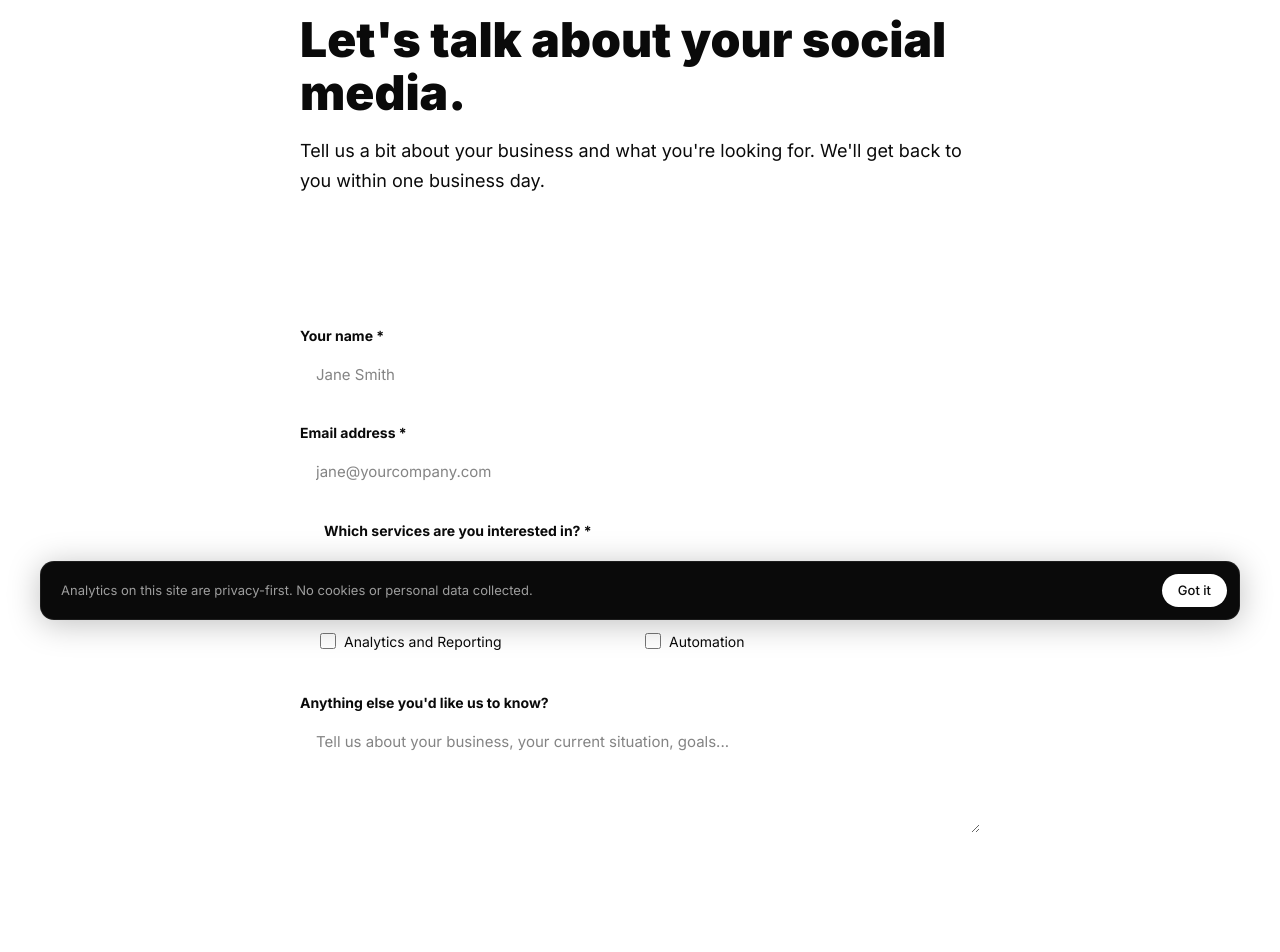
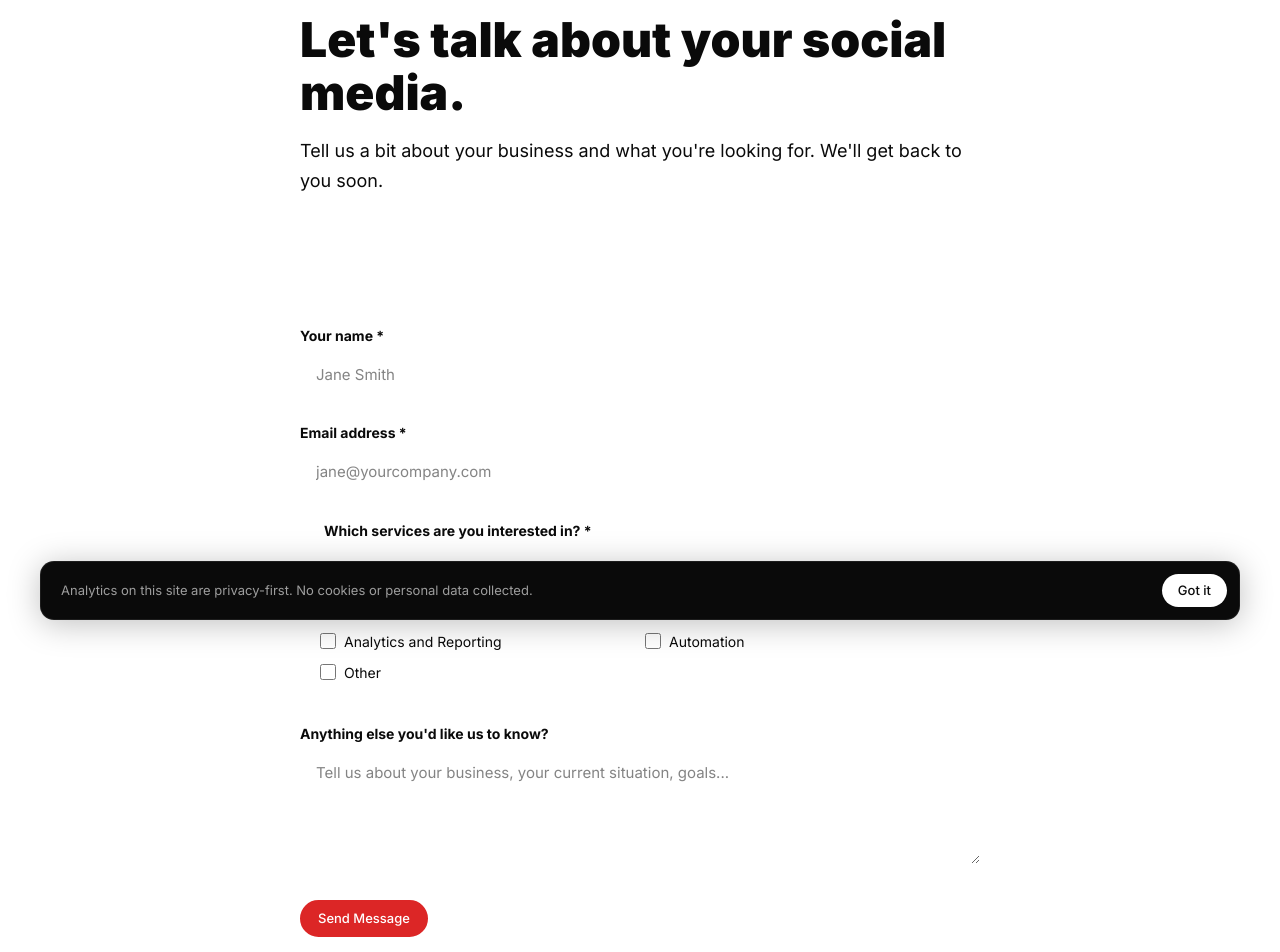
Before and after one commit to doncezart/pandami.net, a SvelteKit app: page /contact in a window 1280 px wide. Shown: the part 160-1112 px from the top of the page. Built offline with nearby package versions, Linux system fonts and the light colour scheme; no server answers.

Commit message:
feat: contact form — discord limits, Other checkbox, error handling, copy tweaks

```diff
--- a/src/routes/contact/+page.server.ts
+++ b/src/routes/contact/+page.server.ts
@@ -23,10 +23,10 @@ async function verifyTurnstile(token: string, remoteip: string): Promise<boolean
 export const actions: Actions = {
   default: async ({ request, getClientAddress }) => {
     const data = await request.formData();
-    const name = (data.get('name') as string | null)?.trim() ?? '';
-    const email = (data.get('email') as string | null)?.trim() ?? '';
-    const services = data.getAll('services') as string[];
-    const message = (data.get('message') as string | null)?.trim() ?? '';
+    const name = ((data.get('name') as string | null)?.trim() ?? '').slice(0, 200);
+    const email = ((data.get('email') as string | null)?.trim() ?? '').slice(0, 200);
+    const services = (data.getAll('services') as string[]).slice(0, 20);
+    const message = ((data.get('message') as string | null)?.trim() ?? '').slice(0, 1024);
     const turnstileToken = (data.get('cf-turnstile-response') as string | null) ?? '';
 
     if (!name) {
@@ -48,11 +48,7 @@ export const actions: Actions = {
       return fail(400, { error: 'Bot check failed. Please try again.', name, email, services, message });
     }
 
-    try {
-      await fetch(DISCORD_WEBHOOK_URL, {
-        method: 'POST',
-        headers: { 'Content-Type': 'application/json' },
-        body: JSON.stringify({
+    const webhookBody = JSON.stringify({
       embeds: [
         {
           title: 'New contact inquiry',
@@ -60,16 +56,46 @@ export const actions: Actions = {
           fields: [
             { name: 'Name', value: name, inline: true },
             { name: 'Email', value: email, inline: true },
-                { name: 'Services', value: services.join(', ') },
+            { name: 'Services', value: services.join(', ') || '(none)' },
             { name: 'Message', value: message || '(none)' },
           ],
           footer: { text: 'pandami.net contact form' },
         },
       ],
+    });
+
+    let webhookOk = false;
+    try {
+      const res = await fetch(DISCORD_WEBHOOK_URL, {
+        method: 'POST',
+        headers: { 'Content-Type': 'application/json' },
+        body: webhookBody,
+      });
+      webhookOk = res.ok;
+    } catch (err) {
+      console.error('Discord webhook error:', err);
+    }
+
+    if (!webhookOk) {
+      // Notify via the same webhook with minimal payload so the submission isn't lost
+      try {
+        await fetch(DISCORD_WEBHOOK_URL, {
+          method: 'POST',
+          headers: { 'Content-Type': 'application/json' },
+          body: JSON.stringify({
+            content: `⚠️ Contact form delivery failed — reach out manually: **${email}**`,
           }),
         });
-    } catch (err) {
-      console.error('Discord webhook error:', err);
+      } catch {
+        // best-effort only
+      }
+      return fail(500, {
+        error: 'Something went wrong sending your message. Please email us directly.',
+        name,
+        email,
+        services,
+        message,
+      });
     }
 
     return { success: true };
--- a/src/routes/contact/+page.svelte
+++ b/src/routes/contact/+page.svelte
@@ -31,7 +31,7 @@
     <div class="inner">
       <p class="eyebrow">Contact</p>
       <h1 class="headline">Let's talk about your social media.</h1>
-      <p class="sub">Tell us a bit about your business and what you're looking for. We'll get back to you within one business day.</p>
+      <p class="sub">Tell us a bit about your business and what you're looking for. We'll get back to you soon.</p>
     </div>
   </section>
 
@@ -41,7 +41,7 @@
         <div class="success-card">
           <span class="success-icon">✓</span>
           <h2>Message received!</h2>
-          <p>We'll get back to you within one business day.</p>
+          <p>We'll get back to you soon.</p>
           <PillButton href="/" variant="secondary">Back to Home</PillButton>
         </div>
       {:else}
@@ -74,6 +74,7 @@
               type="text"
               autocomplete="name"
               required
+              maxlength="200"
               value={form?.name ?? ''}
               placeholder="Jane Smith"
             />
@@ -87,6 +88,7 @@
               type="email"
               autocomplete="email"
               required
+              maxlength="200"
               value={form?.email ?? ''}
               placeholder="jane@yourcompany.com"
             />
@@ -106,6 +108,15 @@
                   {pillar.label}
                 </label>
               {/each}
+              <label class="checkbox-label">
+                <input
+                  type="checkbox"
+                  name="services"
+                  value="other"
+                  checked={form?.services?.includes('other') ?? false}
+                />
+                Other
+              </label>
             </div>
           </fieldset>
 
@@ -115,15 +126,17 @@
               id="message"
               name="message"
               rows="4"
+              maxlength="1024"
               placeholder="Tell us about your business, your current situation, goals..."
             >{form?.message ?? ''}</textarea>
           </div>
 
-          <div class="cf-turnstile" data-sitekey={PUBLIC_TURNSTILE_SITE_KEY} data-theme="light"></div>
-
-          <PillButton type="submit" variant="primary" data-umami-event="contact-submit">
-            {submitting ? 'Sending…' : 'Send Message'}
-          </PillButton>
+          <div class="form-actions">
+            <div class="cf-turnstile" data-sitekey={PUBLIC_TURNSTILE_SITE_KEY} data-theme="light"></div>
+            <PillButton type="submit" variant="primary" data-umami-event="contact-submit">
+              {submitting ? 'Sending…' : 'Send Message'}
+            </PillButton>
+          </div>
         </form>
       {/if}
     </div>
@@ -307,8 +320,14 @@
   }
 
   .cf-turnstile {
-    min-height: 65px;
-    margin-bottom: 0.75rem;
+    line-height: 0;
+  }
+
+  .form-actions {
+    display: flex;
+    flex-direction: column;
+    gap: 0.75rem;
+    align-items: flex-start;
   }
 
   .success-card p {
```
Lines whose indentation alone changed are shown as unchanged.
